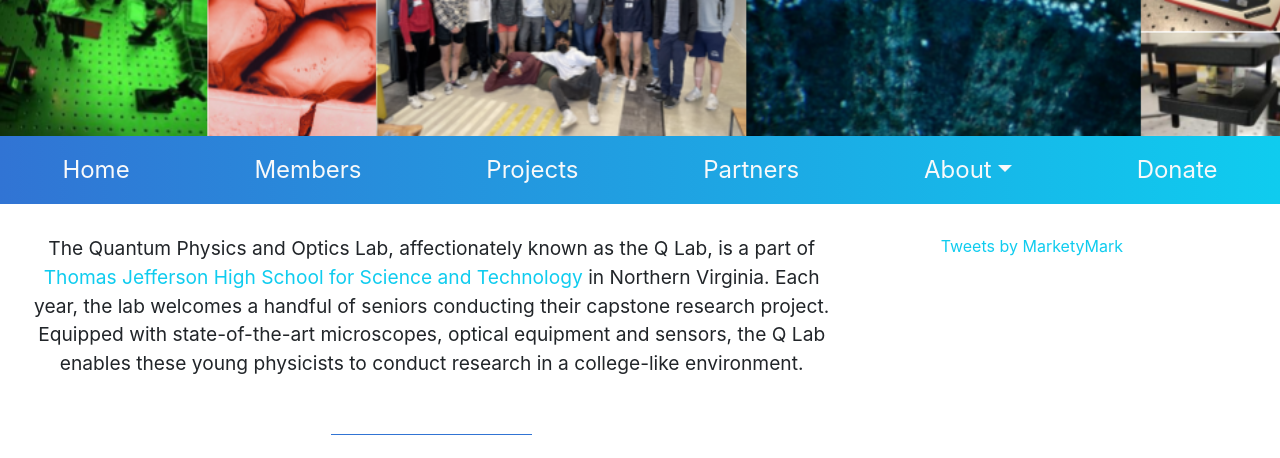
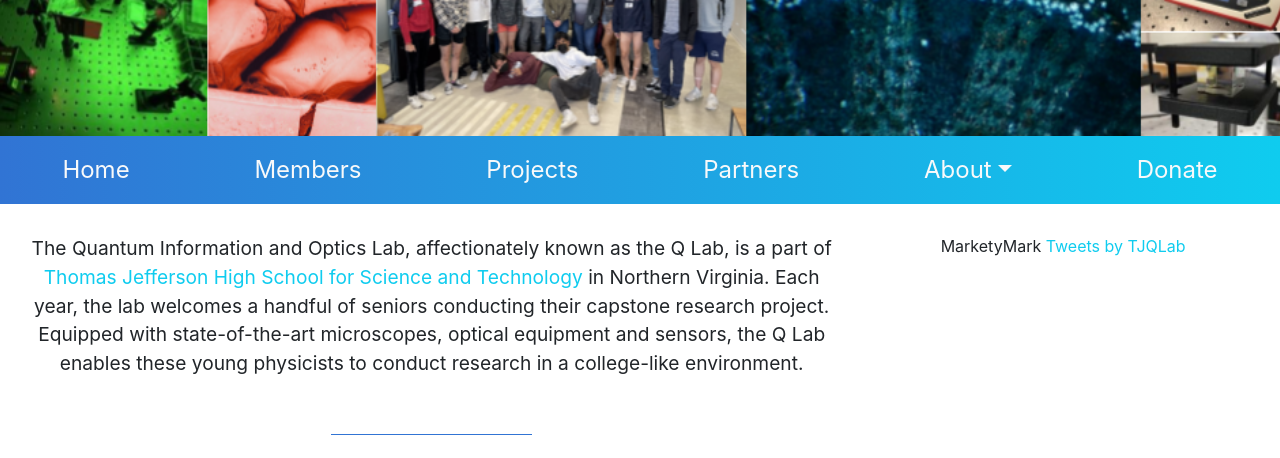
Before and after one commit to alanzhu0/q-lab-website, a Django app: page / in a window 1280 px wide. Shown: the part 599-1057 px from the top of the page. Run offline with Django 4.2, Linux system fonts and the light colour scheme; data that the repository does not hold is empty; some libraries are stand-ins or nearby versions.

Commit message:
publishing changes

```diff
--- a/qlab/templates/base/about/tour.html
+++ b/qlab/templates/base/about/tour.html
@@ -80,7 +80,7 @@
     <div class="left-text">
         <h1 class="primary"><strong>Lab Tour</strong></h1>
         <p class="mission-text">
-            A 3D tour of the Quantum Physics and Optics Lab is coming soon!
+            A 3D tour of the Quantum Information and Optics Lab is coming soon!
             For now, check out our photo carousel below as well as our
             <a href="{% url 'projects:project_list' %}">projects</a>,
             <a href="{% url 'base:about_resources' %}">resources</a> and what the lab is
--- a/qlab/templates/base/donate.html
+++ b/qlab/templates/base/donate.html
@@ -19,10 +19,11 @@
 {% block main %}
     <div class="text-center">
         <p class="info-text mission-text">
-            Each year, the Quantum Physics and Optics lab gets a fresh batch of students, ready
+            Each year, the Quantum Information and Optics Lab gets a fresh batch of students, ready
             to use the high caliber equipment to conduct complicated optical experiments. This is
             made possible by the <a target="_blank" href="https://www.tjpartnershipfund.org/">Thomas Jefferson
-            Partnership Fund</a> and their generous donors.
+            Partnership Fund</a> and their generous donors. If you would like to contribute, please indicate
+            that your donation should go to the Quantum Information and Optics Lab in the Memo Line of your online gift.
         </p>
         <a class="q-btn" target="_blank" href="https://www.tjpartnershipfund.org/about/mission-and-history">Learn More</a>
         <a class="q-btn" target="_blank" href="https://www.tjpartnershipfund.org/donate">Donate</a>
--- a/qlab/templates/base/index.html
+++ b/qlab/templates/base/index.html
@@ -75,7 +75,7 @@
         <div class="row">
             <div class="col-lg-8 col-md-6 col-sm-12">
                 <p class="mission-text center-text">
-                    The Quantum Physics and Optics Lab, affectionately known as the Q Lab, is a part
+                    The Quantum Information and Optics Lab, affectionately known as the Q Lab, is a part
                     of <a href="https://tjhsst.fcps.edu">Thomas Jefferson High School for Science and
                     Technology</a> in Northern Virginia. Each year, the lab welcomes a handful of seniors
                     conducting their capstone research project. Equipped with state-of-the-art microscopes,
@@ -102,9 +102,9 @@
                 <br>
             </div>
             <div class="col-lg-4 col-md-6 col-sm-12">
-                <div class="twitter">
-                    <a class="twitter-timeline" data-height="1500" href="https://twitter.com/MarketyMark?ref_src=twsrc%5Etfw">
-                        Tweets by MarketyMark
+                <div class="twitter">MarketyMark
+                    <a class="twitter-timeline" data-height="1500" href="https://twitter.com/TJQLab?ref_src=twsrc%5Etfw">
+                        Tweets by TJQLab
                     </a>
                     <script async src="https://platform.twitter.com/widgets.js" charset="utf-8"></script>
                 </div>
--- a/qlab/templates/base/partners.html
+++ b/qlab/templates/base/partners.html
@@ -23,7 +23,7 @@
 {% block main %}
     <div class="text-center">
         <p class="info-text mission-text">
-            The Quantum Physics and Optics lab provides high school seniors at <a href="https://tjhsst.fcps.edu" target="_blank">
+            The Quantum Information and Optics Lab provides high school seniors at <a href="https://tjhsst.fcps.edu" target="_blank">
             Thomas Jefferson High School for Science and Technology</a> with the incredible opportunity to conduct high level
             research and increase their knowledge of the field. None of this would be possible without our partners, who assist
             students in their research by offering support, guidance and mentorship. If you or your institution would be interested
```
Also changed, not shown: README.md.
